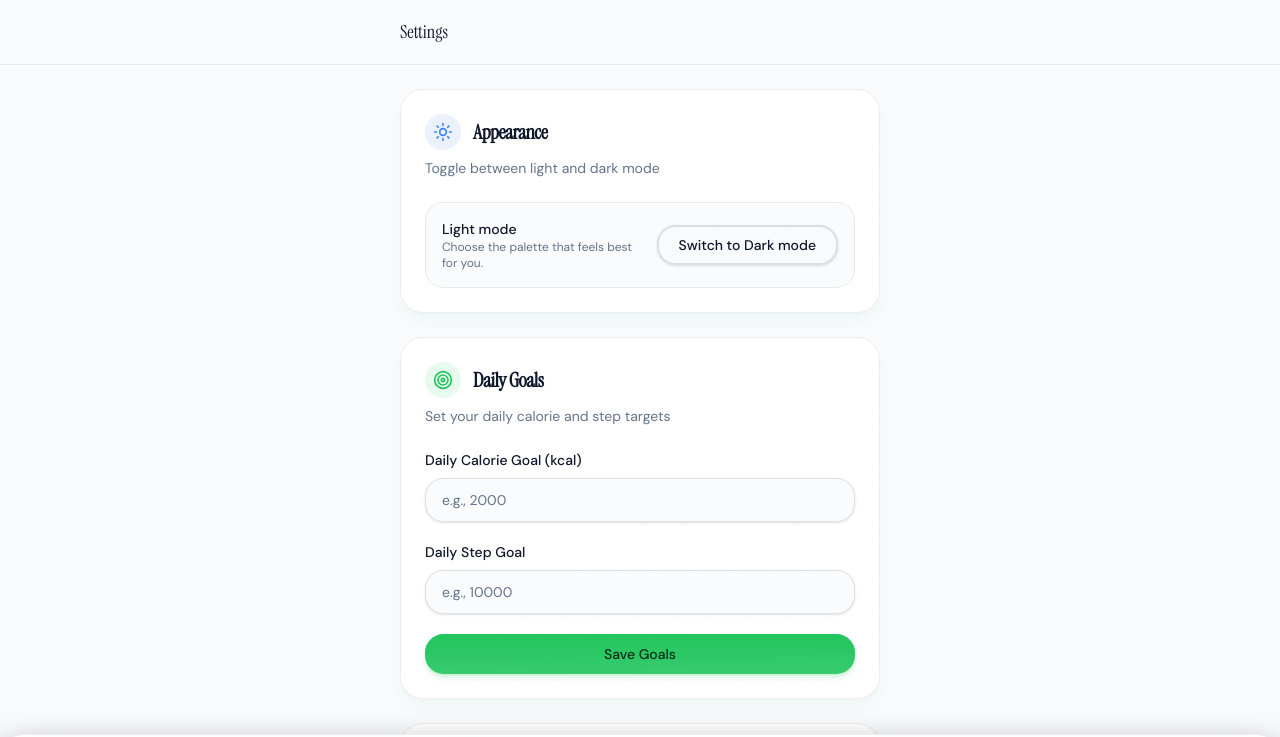
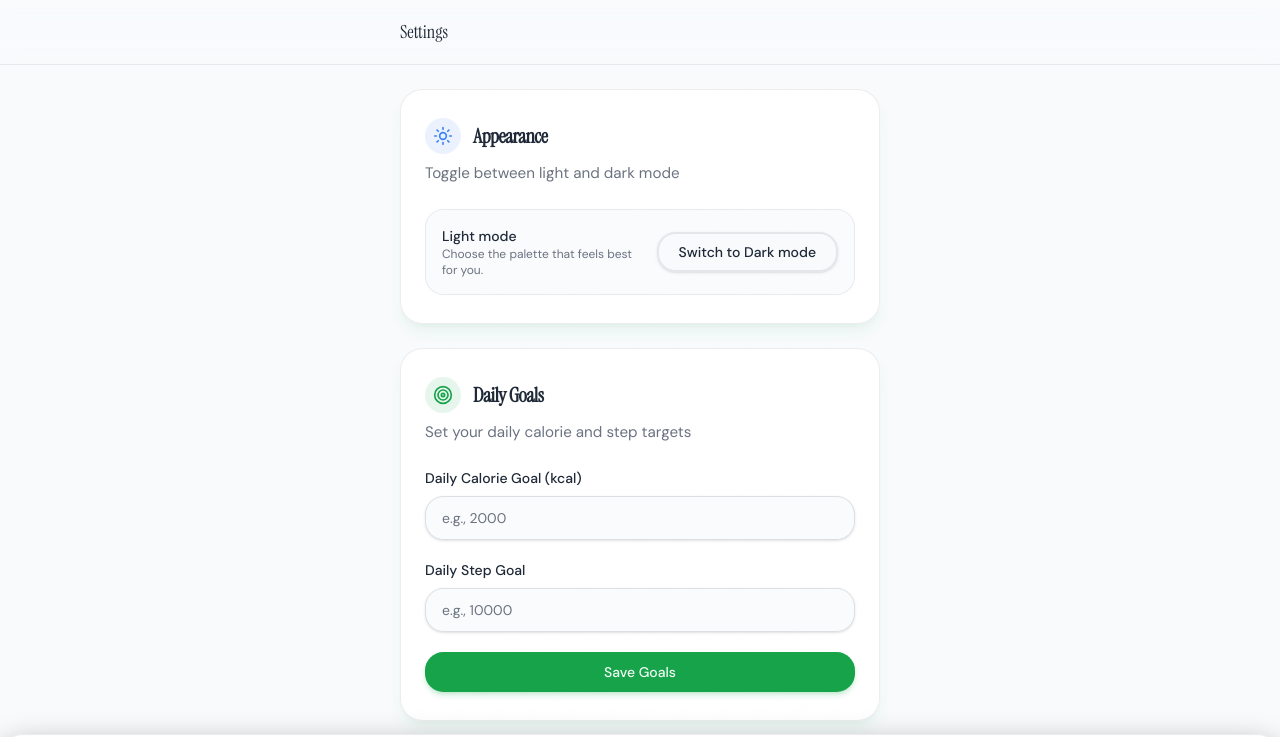
Before and after one commit to samarthum/voicefit, a Next.js app: page /settings in a window 1280 px wide. Shown: the top 737 px of the page. Built offline with nearby package versions, Linux system fonts and the light colour scheme; no server answers.

Commit message:
Refine light mode typography and command center

```diff
--- a/app/globals.css
+++ b/app/globals.css
@@ -62,27 +62,27 @@
 
   /* Core surfaces */
   --background: #f8fafc;
-  --foreground: #0f172a;
+  --foreground: #1f2937;
 
   /* Card surfaces */
   --card: #ffffff;
-  --card-foreground: #0f172a;
+  --card-foreground: #1f2937;
 
   /* Popover/Dialogs */
   --popover: #ffffff;
-  --popover-foreground: #0f172a;
+  --popover-foreground: #1f2937;
 
   /* Primary (voice/action) */
-  --primary: #22c55e;
-  --primary-foreground: #052e16;
+  --primary: #16a34a;
+  --primary-foreground: #f0fdf4;
 
   /* Secondary (accented UI) */
   --secondary: #3b82f6;
-  --secondary-foreground: #eff6ff;
+  --secondary-foreground: #eef2ff;
 
   /* Muted */
   --muted: #f1f5f9;
-  --muted-foreground: #64748b;
+  --muted-foreground: #6b7280;
 
   /* Accent (warm highlight) */
   --accent: #f97316;
@@ -94,7 +94,7 @@
   /* Borders & Inputs */
   --border: rgba(15, 23, 42, 0.12);
   --input: rgba(15, 23, 42, 0.08);
-  --ring: rgba(34, 197, 94, 0.25);
+  --ring: rgba(22, 163, 74, 0.25);
 
   /* Chart Colors */
   --chart-1: #f97316;
@@ -115,11 +115,11 @@
 
   /* Sidebar */
   --sidebar: #ffffff;
-  --sidebar-foreground: #0f172a;
-  --sidebar-primary: #22c55e;
-  --sidebar-primary-foreground: #052e16;
+  --sidebar-foreground: #1f2937;
+  --sidebar-primary: #16a34a;
+  --sidebar-primary-foreground: #f0fdf4;
   --sidebar-accent: #f1f5f9;
-  --sidebar-accent-foreground: #0f172a;
+  --sidebar-accent-foreground: #1f2937;
   --sidebar-border: rgba(15, 23, 42, 0.1);
   --sidebar-ring: rgba(34, 197, 94, 0.25);
 }
--- a/components/conversation-input.tsx
+++ b/components/conversation-input.tsx
@@ -590,19 +590,15 @@ export function ConversationInput({
         className={cn(
           "relative overflow-hidden transition-all duration-500 ease-[cubic-bezier(0.34,1.56,0.64,1)]",
           // Glass morphism base
-          "bg-[#0d0d0f]/90 backdrop-blur-2xl",
+          "bg-card/95 backdrop-blur-2xl dark:bg-[#0d0d0f]/90",
           // Border with glow
-          "border border-white/[0.08]",
-          "shadow-[0_-8px_32px_rgba(0,0,0,0.4),inset_0_1px_0_rgba(255,255,255,0.05)]",
+          "border border-border/70 dark:border-white/[0.08]",
           // Shape
-          isExpanded ? "rounded-[28px]" : "rounded-full"
+          isExpanded ? "rounded-[28px]" : "rounded-full",
+          isExpanded
+            ? "shadow-[0_-8px_28px_rgba(15,23,42,0.12)] dark:shadow-[0_-8px_32px_rgba(0,0,0,0.4)]"
+            : "shadow-[0_-4px_18px_rgba(15,23,42,0.1)] dark:shadow-[0_-4px_20px_rgba(0,0,0,0.3)]"
         )}
-        style={{
-          // Subtle edge glow
-          boxShadow: isExpanded
-            ? "0 -8px 32px rgba(0,0,0,0.4), inset 0 1px 0 rgba(255,255,255,0.05), 0 0 0 1px rgba(34,197,94,0.1)"
-            : "0 -4px 20px rgba(0,0,0,0.3), inset 0 1px 0 rgba(255,255,255,0.08), 0 0 0 1px rgba(34,197,94,0.15)",
-        }}
       >
         {/* Ambient glow effect behind mic button */}
         <div
@@ -688,14 +684,14 @@ export function ConversationInput({
                 </div>
                 <button
                   onClick={() => setIsExpanded(false)}
-                  className="flex items-center justify-center w-8 h-8 rounded-full bg-white/5 hover:bg-white/10 transition-colors"
+                  className="flex items-center justify-center w-8 h-8 rounded-full bg-muted/60 hover:bg-muted transition-colors dark:bg-white/5 dark:hover:bg-white/10"
                 >
                   <ChevronDown className="w-4 h-4 text-muted-foreground" />
                 </button>
               </div>
 
               {isAnalyzing ? (
-                <div className="flex items-center justify-center rounded-2xl border border-white/[0.08] bg-white/[0.04] px-4 py-10 text-center">
+                <div className="flex items-center justify-center rounded-2xl border border-border/60 bg-muted/60 px-4 py-10 text-center dark:border-white/[0.08] dark:bg-white/[0.04]">
                   <span className="text-lg font-semibold text-foreground/90 animate-pulse">
                     Analyzing...
                   </span>
@@ -711,11 +707,11 @@ export function ConversationInput({
                         disabled={isBusy}
                         className={cn(
                           "flex items-center gap-2 px-3 py-2 rounded-full shrink-0",
-                          "bg-white/[0.04] border border-white/[0.06]",
+                          "bg-muted/60 border border-border/60 dark:bg-white/[0.04] dark:border-white/[0.06]",
                           "text-sm text-muted-foreground",
                           "transition-all duration-200",
-                          "hover:bg-white/[0.08] hover:border-white/[0.1] hover:text-foreground",
-                          "hover:shadow-[0_0_12px_rgba(255,255,255,0.05)]",
+                          "hover:bg-muted hover:border-border/80 hover:text-foreground dark:hover:bg-white/[0.08] dark:hover:border-white/[0.1]",
+                          "hover:shadow-[0_0_12px_rgba(15,23,42,0.08)] dark:hover:shadow-[0_0_12px_rgba(255,255,255,0.05)]",
                           "active:scale-95",
                           isBusy && "opacity-50 cursor-not-allowed"
                         )}
@@ -745,10 +741,10 @@ export function ConversationInput({
                       className={cn(
                         "w-full resize-none rounded-2xl px-4 py-3",
                         inputValue.trim() ? "pr-16" : "pr-28",
-                        "bg-white/[0.04] border border-white/[0.08]",
+                        "bg-background border border-border/70 dark:bg-white/[0.04] dark:border-white/[0.08]",
                         "text-foreground placeholder:text-muted-foreground/60",
-                        "focus:outline-none focus:border-primary/30 focus:bg-white/[0.06]",
-                        "focus:shadow-[0_0_0_3px_rgba(34,197,94,0.1)]",
+                        "focus:outline-none focus:border-primary/30 focus:bg-background",
+                        "focus:shadow-[0_0_0_3px_rgba(22,163,74,0.12)] dark:focus:shadow-[0_0_0_3px_rgba(34,197,94,0.1)]",
                         "transition-all duration-200",
                         isBusy && "opacity-50 cursor-not-allowed"
                       )}
@@ -765,7 +761,7 @@ export function ConversationInput({
                             "flex items-center justify-center w-10 h-10 rounded-xl transition-all duration-200",
                             isRecording
                               ? "bg-destructive text-white animate-pulse"
-                              : "bg-white/[0.06] text-muted-foreground hover:bg-white/[0.1] hover:text-foreground",
+                              : "bg-muted/60 text-muted-foreground hover:bg-muted hover:text-foreground dark:bg-white/[0.06] dark:hover:bg-white/[0.1]",
                             isBusy && !isRecording && "opacity-50 cursor-not-allowed"
                           )}
                         >
@@ -784,8 +780,8 @@ export function ConversationInput({
                         className={cn(
                           "flex items-center justify-center w-10 h-10 rounded-xl transition-all duration-200",
                           inputValue.trim()
-                            ? "bg-primary text-primary-foreground hover:shadow-[0_0_16px_rgba(34,197,94,0.3)]"
-                            : "bg-white/[0.06] text-muted-foreground",
+                            ? "bg-primary text-primary-foreground hover:shadow-[0_0_16px_rgba(22,163,74,0.25)]"
+                            : "bg-muted/60 text-muted-foreground dark:bg-white/[0.06]",
                           (isBusy || !inputValue.trim()) && "opacity-50 cursor-not-allowed"
                         )}
                       >
--- a/components/ui/button.tsx
+++ b/components/ui/button.tsx
@@ -10,11 +10,11 @@ const buttonVariants = cva(
     variants: {
       variant: {
         default:
-          "bg-gradient-to-b from-primary to-primary/90 text-primary-foreground shadow-md shadow-primary/20 hover:shadow-lg hover:shadow-primary/25 hover:from-primary/95 hover:to-primary/85",
+          "bg-primary text-primary-foreground shadow-md shadow-primary/20 hover:bg-primary/90 hover:shadow-lg hover:shadow-primary/25",
         destructive:
           "bg-gradient-to-b from-destructive to-destructive/90 text-white shadow-md shadow-destructive/20 hover:shadow-lg hover:shadow-destructive/25 focus-visible:ring-destructive/20 dark:focus-visible:ring-destructive/40",
         outline:
-          "border-2 border-border bg-background/80 backdrop-blur-sm shadow-sm hover:bg-accent hover:border-accent hover:shadow-md dark:bg-input/30 dark:border-input dark:hover:bg-input/50",
+          "border-2 border-border/70 bg-background/90 backdrop-blur-sm shadow-sm hover:bg-accent/30 hover:border-accent/60 hover:shadow-md dark:bg-input/30 dark:border-input dark:hover:bg-input/50",
         secondary:
           "bg-gradient-to-b from-secondary to-secondary/90 text-secondary-foreground shadow-sm hover:shadow-md hover:from-secondary/95",
         ghost:
--- a/components/ui/card.tsx
+++ b/components/ui/card.tsx
@@ -10,7 +10,7 @@ function Card({ className, ...props }: React.ComponentProps<"div">) {
         "bg-gradient-to-br from-card via-card to-card/95",
         "text-card-foreground flex flex-col gap-6",
         "rounded-2xl border border-border/60",
-        "py-6 shadow-lg shadow-primary/5",
+        "py-7 shadow-lg shadow-primary/8",
         "relative overflow-hidden",
         "transition-shadow duration-300 hover:shadow-xl hover:shadow-primary/8",
         className
@@ -37,7 +37,7 @@ function CardTitle({ className, ...props }: React.ComponentProps<"div">) {
   return (
     <div
       data-slot="card-title"
-      className={cn("leading-none font-semibold tracking-tight", className)}
+      className={cn("text-lg leading-tight font-semibold tracking-tight", className)}
       {...props}
     />
   )
@@ -47,7 +47,7 @@ function CardDescription({ className, ...props }: React.ComponentProps<"div">) {
   return (
     <div
       data-slot="card-description"
-      className={cn("text-muted-foreground text-sm", className)}
+      className={cn("text-muted-foreground text-[0.95rem]", className)}
       {...props}
     />
   )
```
